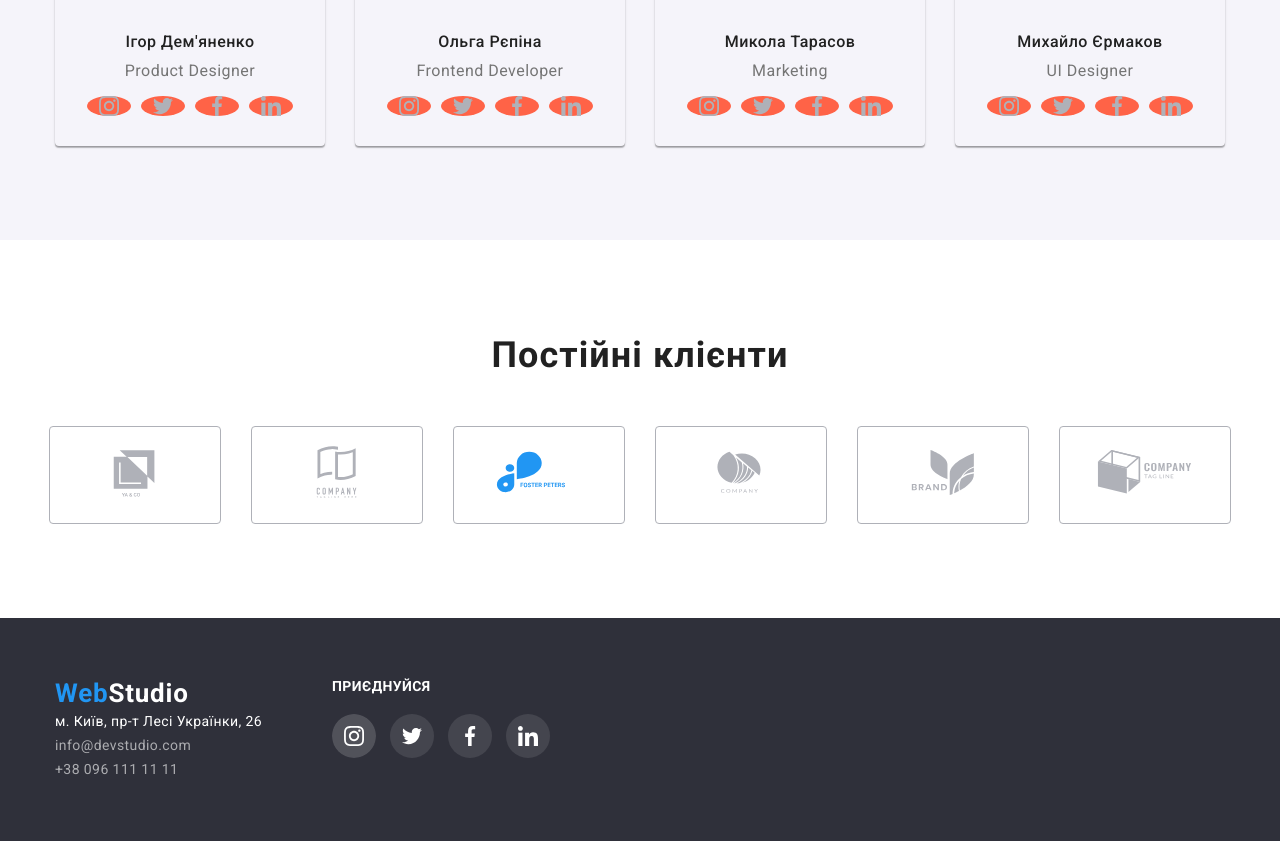
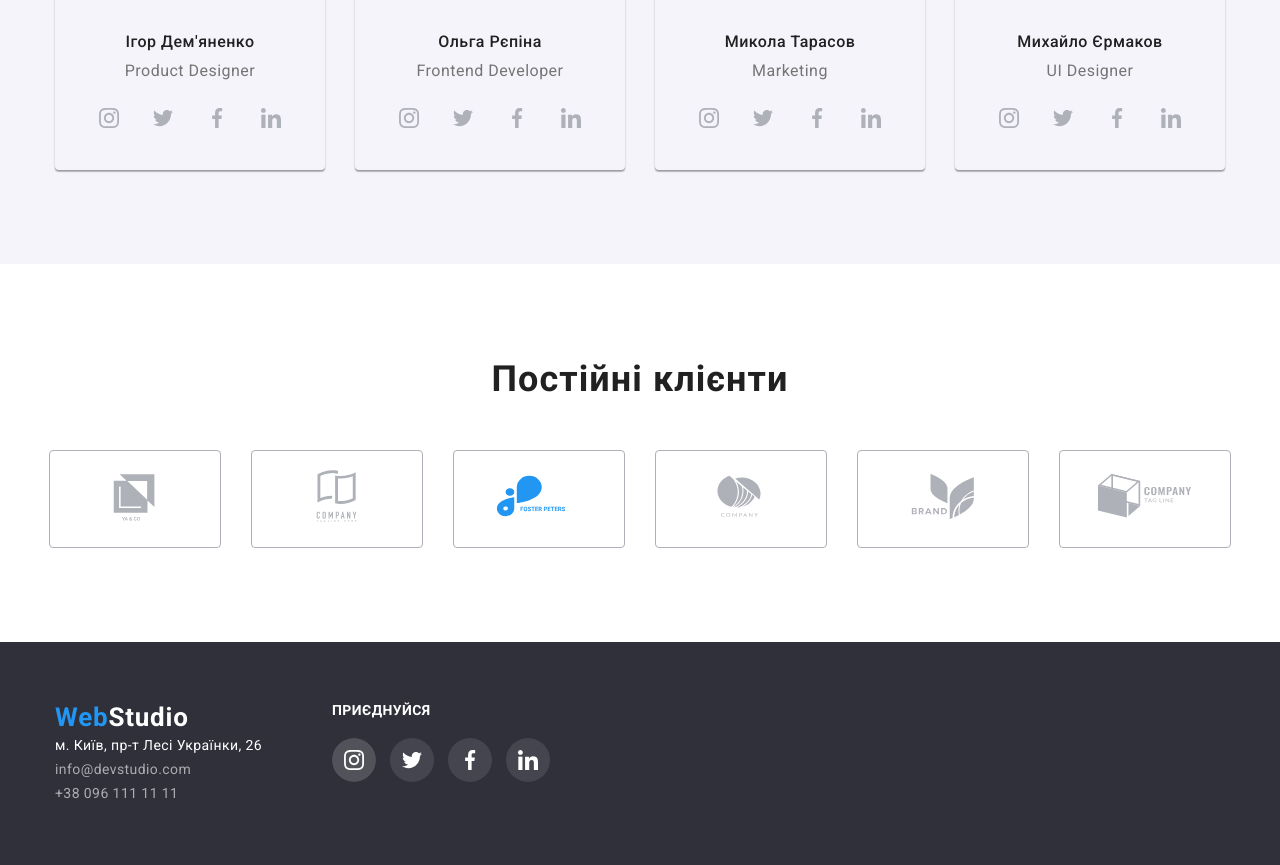
Before and after one commit to ruzv2021/goit-markup-hw-04, a plain HTML site: page index.html in a window 1280 px wide. Shown: the part 2049-2914 px from the top of the page. Before the commit the page ends 2890 px from the top, so only its background shows below. Drawn offline with nearby package versions, Linux system fonts and the light colour scheme.

Commit message:
fixed social links

```diff
--- a/css/style.css
+++ b/css/style.css
@@ -403,10 +403,9 @@ button:focus {
     width: 44px;
     height: 44px;
     margin-right: 10px;
-    background-color: tomato;
+    /* background-color: tomato; */
     border-radius: 50%;
-    width: 100%;
-    height: 100%;
+
 }
 .social-icons>.social-item:last-child {
     margin-right: 0;
@@ -429,13 +428,16 @@ button:focus {
 }
 
 .social-icons>.social-item:hover {
-    background-color: var(--accent-color);
+    fill: var(--accent-color);
+    stroke: var(--accent-color);
 }
 
 .social-link {
     display: flex;
     justify-content: center;
     align-items: center;
+    width: 100%;
+        height: 100%;
 }
 
 
```
